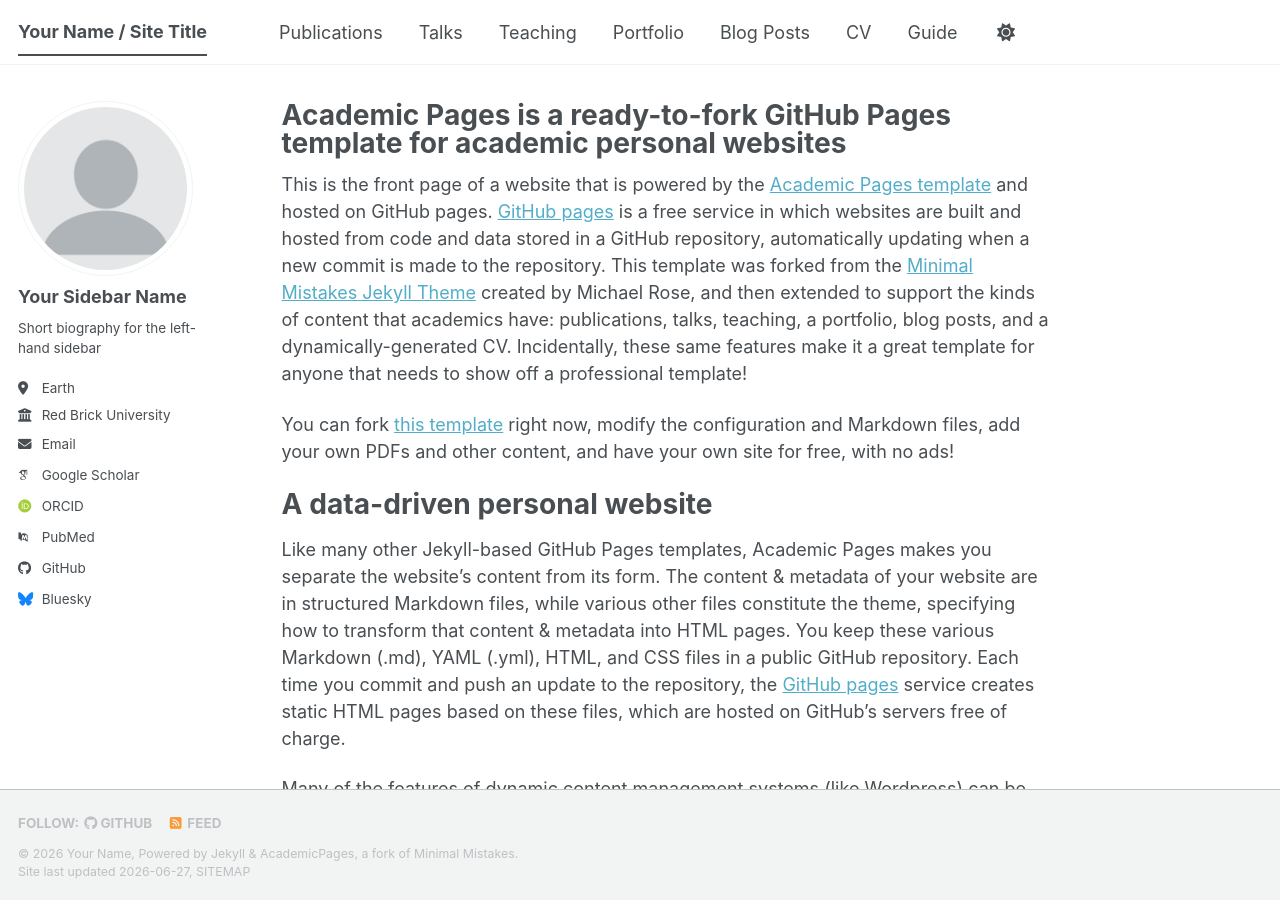
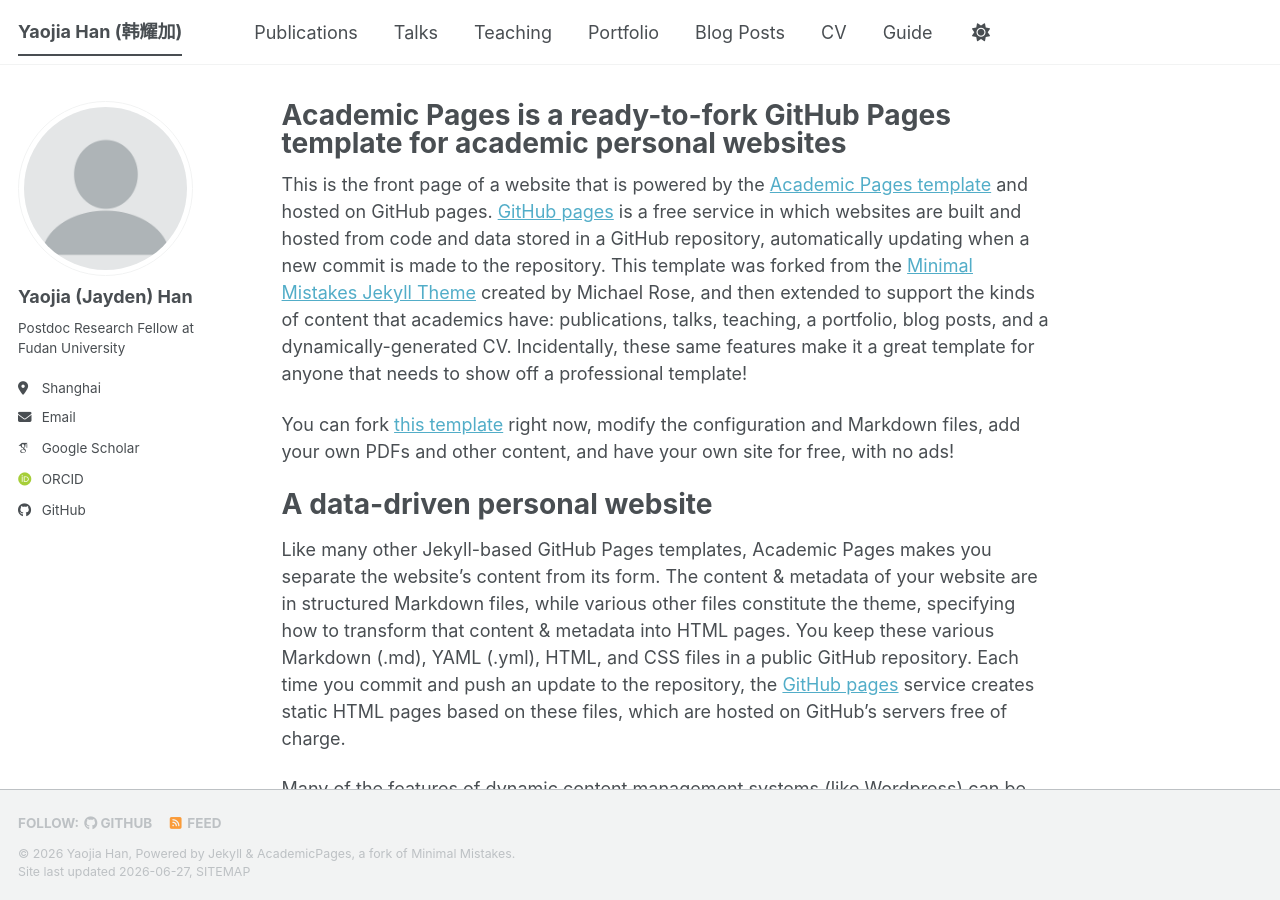
Before and after one commit to jaydenHYJ/jaydenHYJ.github.io, a Jekyll site: the page built from _pages/about.md, in a window 1280 px wide and 900 px high. Built offline with Jekyll 4.4.1, drawn with Linux system fonts in a browser that asks for light colours; some web fonts are replaced; a script bundle is joined from its source files by our own code; library files that are not in the unit come from our copies.

Commit message:
Update _config.yml

```diff
--- a/_config.yml
+++ b/_config.yml
@@ -9,14 +9,14 @@
 # Basic Site Settings
 locale                   : "en-US"
 site_theme               : "default" # The available themes options are "default", "air", "sunrise", "mint", "dirt" and "contrast"
-title                    : "Your Name / Site Title"
+title                    : "Yaojia Han (韩耀加)"
 title_separator          : "-"
-name                     : &name "Your Name"
-description              : &description "Your Name's academic portfolio"   # Update this with a general description of your site, this is the default if not overridden by a page
-url                      : https://academicpages.github.io # The base hostname & protocol for your site e.g. "https://[your GitHub username].github.io",
+name                     : &name "Yaojia Han"
+description              : &description "Postdoc Research Fellow at Fudan University"   # Update this with a general description of your site, this is the default if not overridden by a page
+url                      : https://yjhan.github.io # The base hostname & protocol for your site e.g. "https://[your GitHub username].github.io",
                                                            # or if you already have some other page hosted on Github then use "https://[your GitHub username].github.io/[Your Repo Name]"
 baseurl                  : "" # the subpath of your site, e.g. "/blog"
-repository               : "academicpages/academicpages.github.io"
+repository               : "jaydenHYJ/yjhan.github.io"
 
 # Site Author - The following control what appear as part of the author content on the side bar.
 #               If a field is blank the icon and link will not appear, otherwise it will be shown.
@@ -24,63 +24,35 @@ repository               : "academicpages/academicpages.github.io"
 author:
   # Biographic information
   avatar           : "profile.png"
-  name             : "Your Sidebar Name"
-  pronouns         : # example: "she/her"
-  bio              : "Short biography for the left-hand sidebar"
-  location         : "Earth"
-  employer         : "Red Brick University"
-  uri              : # URL
-  email            : "none@example.org"
+  name             : "Yaojia (Jayden) Han"
+  bio              : "Postdoc Research Fellow at Fudan University"
+  location         : "Shanghai"
+  email            : "yjhan@fudan.edu.cn"
+  github           : "jaydenHYJ"
 
   # Academic websites
-  academia         : # URL
-  arxiv            : # URL - Update with the correct link to your profile
-  googlescholar    : "https://scholar.google.com/citations?user=PS_CX0AAAAAJ"
-  inspire-hep      : # URL
-  impactstory      : # URL
-  orcid            : "https://orcid.org/yourorcidurl"
-  semantic         : # URL
-  ssrn             : # URL
-  pubmed           : "https://www.ncbi.nlm.nih.gov/pubmed/?term=john+snow"
-  researchgate     : # URL
-  scopus           : # URL
-  zotero           : # URL
+  # academia         : # URL
+  # arxiv            : # URL - Update with the correct link to your profile
+  googlescholar    : "https://scholar.google.com/citations?user=_A4AJTIAAAAJ&hl=zh-CN"
+  # inspire-hep      : # URL
+  # impactstory      : # URL
+  orcid            : "https://orcid.org/0009-0003-3525-6735"
+  # semantic         : # URL
+  # ssrn             : # URL
+  # pubmed           : "https://www.ncbi.nlm.nih.gov/pubmed/?term=john+snow"
+  # researchgate     : # URL
+  # scopus           : # URL
+  # zotero           : # URL
 
 
-  # Repositories and software development
-  bitbucket        : # Username - Update with your username on the site
-  codepen          : # Username
-  dribbble         : # Username
-  github           : "academicpages"
-  kaggle           : # Username
-  stackoverflow    : # User number or user number and name (i.e., use "1" or "1/jeff-atwood")
+   # Repositories and software development
+ #  bitbucket        : # Username - Update with your username on the site
+ #  codepen          : # Username
+ #  dribbble         : # Username
+ #  github           : "academicpages"
+ #  kaggle           : # Username
+ #  stackoverflow    : # User number or user number and name (i.e., use "1" or "1/jeff-atwood")
 
-  # Social media
-  artstation       : # Username
-  bluesky          : "bsky.app" # Replace this with you Bluesky username
-  facebook         : # Username
-  flickr           : # Username
-  foursquare       : # Username
-  goodreads        : # Username
-  google_plus      : # Username
-  keybase          : # Username
-  instagram        : # Username
-  lastfm           : # Username
-  linkedin         : # Username
-  mastodon         : # URL
-  medium           : # URL
-  pinterest        : # Username
-  soundcloud       : # Username
-  steam            : # Username
-  telegram         : # URL
-  tumblr           : # Username
-  twitter          : # Username for X / Twitter
-  vine             : # Username
-  weibo            : # Username
-  wikipedia        : # Username
-  xing             : # Username
-  youtube          : # Username
-  zhihu            : # Username
 
 # Publication Category - The following the list of publication categories and their headings
 publication_category:
```
